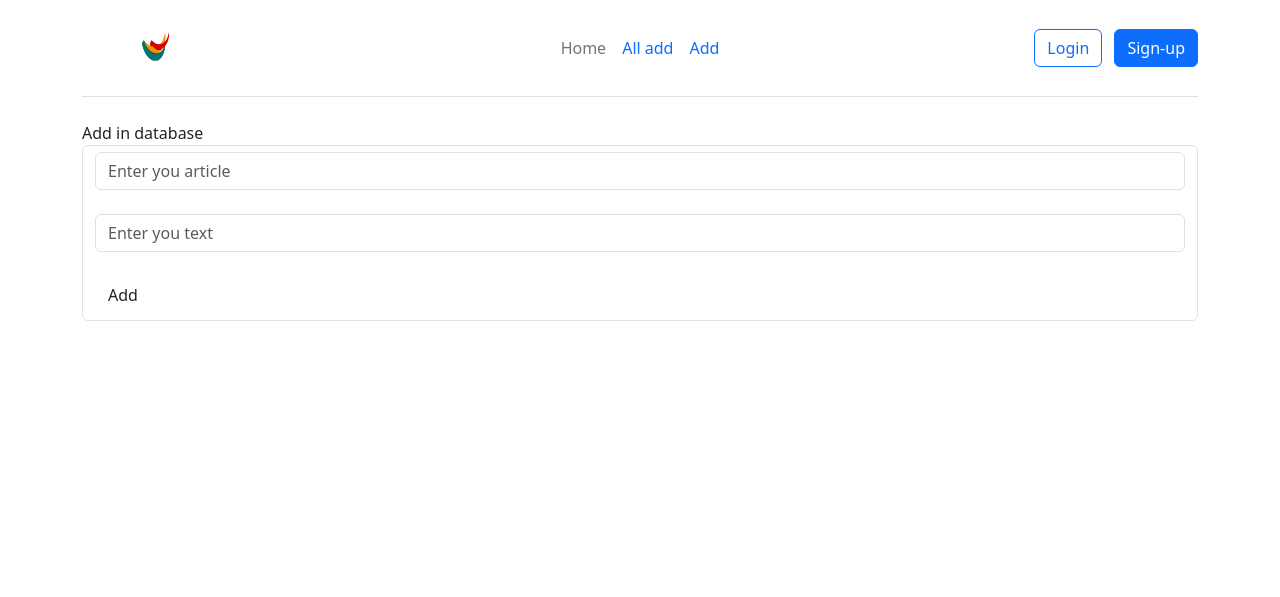
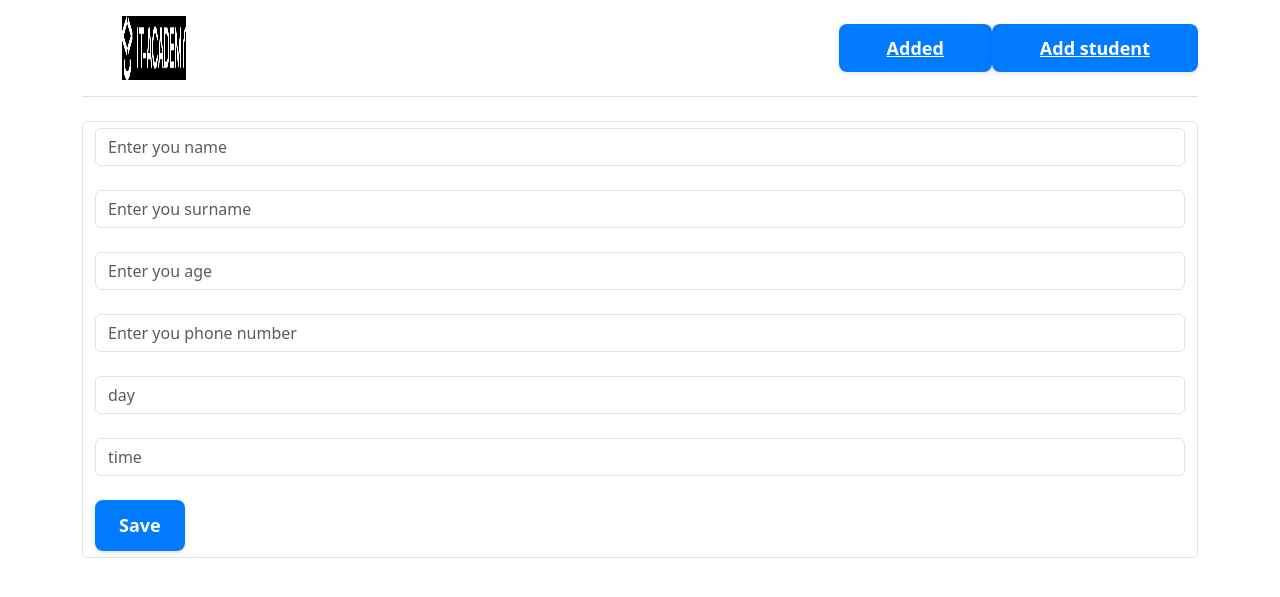
Before and after one commit to Elmar-Izmaylov/CRM, a Flask app: page /create in a window 1280 px wide. Shown: the top 597 px of the page. Run offline with Flask 3, Linux system fonts and the light colour scheme.

Commit message:
first commit

```diff
--- a/app.py
+++ b/app.py
@@ -2,28 +2,25 @@ from flask import Flask, render_template, request, redirect
 from flask_sqlalchemy import SQLAlchemy
 
 app = Flask(__name__)
-app.config['SQLALCHEMY_DATABASE_URI'] = 'sqlite:///project.db'
+app.config['SQLALCHEMY_DATABASE_URI'] = 'sqlite:///users.db'
 
 db = SQLAlchemy(app)
-
 
 
 class Post(db.Model):
 
     id = db.Column(db.Integer, primary_key=True)
-    title = db.Column(db.String(300), nullable=False)
-    text = db.Column(db.Text, nullable=False)
+    name = db.Column(db.String(255))
+    surname = db.Column(db.String(255))
+    age = db.Column(db.String(255))
+    phone = db.Column(db.String(255))
+    time = db.Column(db.String(255))
+    day = db.Column(db.String(255))
 
 
 
-@app.route("/")
-@app.route("/index")
-def home():
 
-    return render_template('index.html')
-
-
-@app.route('/posts')
+@app.route('/')
 def posts():
     # Take from data_baze
     posts = Post.query.all()
@@ -36,10 +33,14 @@ def create():
 
     if request.method == 'POST':
 
-        title = request.form['title']
-        text = request.form['text']
+        name = request.form['name']
+        surname = request.form['surname']
+        age = request.form['age']
+        phone = request.form['phone']
+        time = request.form['time']
+        day = request.form['day']
 
-        post = Post(title=title, text=text)
+        post = Post(name=name,surname=surname, age=age, phone=phone, time=time, day=day)
 
         try:
             # ADD in data_base
@@ -65,4 +66,4 @@ if __name__ == '__main__':
         db.create_all()
 
     # Finally, run the Flask application
-    app.run()
+    app.run(debug=True)
--- a/static/css/main.css
+++ b/static/css/main.css
@@ -11,3 +11,37 @@ header{
     width: 64px;
 
 }
+.btn {
+    padding: 12px 24px;
+    font-size: 18px;
+    font-weight: bold;
+    color: #fff;
+    background-color: #007BFF;
+    border: none;
+    border-radius: 8px;
+    cursor: pointer;
+    box-shadow: 0 2px 4px rgba(0, 0, 0, 0.1);
+    transition: background-color 0.2s ease-in-out;
+}
+
+.btn:hover {
+    background-color: #0056b3;
+}
+
+
+.bt {
+    padding: 12px 24px;
+    font-size: 18px;
+    font-weight: bold;
+    color: #fff;
+    background-color: #007BFF;
+    border: none;
+    border-radius: 8px;
+    cursor: pointer;
+    box-shadow: 0 2px 4px rgba(0, 0, 0, 0.1);
+    transition: background-color 0.2s ease-in-out;
+}
+
+.bt:hover {
+    background-color: #0056b3;
+}
--- a/templates/base.html
+++ b/templates/base.html
@@ -19,16 +19,11 @@
             </div>
 
             <ul class="nav col-12 col-md-auto mb-2 justify-content-center mb-md-0">
-              <li><a href="{{ url_for('home') }}" class="nav-link px-2 link-secondary">Home</a></li>
-              <li><a href="{{ url_for('posts') }}" class="nav-link px-2">All add</a></li>
-              <li><a href="{{ url_for('create') }}" class="nav-link px-2">Add</a></li>
-
+              <li><a href="{{ url_for('posts') }}" class="bt px-5">Added</a></li>
+              <li><a href="{{ url_for('create') }}" class="bt px-5">Add student</a></li>
             </ul>
 
-            <div class="col-md-3 text-end">
-              <button type="button" class="btn btn-outline-primary me-2">Login</button>
-              <button type="button" class="btn btn-primary">Sign-up</button>
-            </div>
+
 
         </header>
     {% block body %}{% endblock  %}
--- a/templates/create.html
+++ b/templates/create.html
@@ -2,18 +2,24 @@
 
 
 {% block title %}
-    Add in database
+    Add
 {% endblock %}
 
 
 {% block body %}
-    Add in database
+
 
 
 <form method="post" class="form-control">
-    <input type="text" name="title" placeholder="Enter you article" class="form-control"><br>
-    <input type="text" name="text" placeholder="Enter you text" class="form-control"><br>
+    <input type="text" name="name" placeholder="Enter you name" class="form-control"><br>
+    <input type="text" name="surname" placeholder="Enter you surname" class="form-control"><br>
+    <input type="text" name="age" placeholder="Enter you age" class="form-control"><br>
+    <input type="text" name="phone" placeholder="Enter you phone number" class="form-control"><br>
+    <input type="text" name="day" placeholder="day" class="form-control"><br>
+    <input type="text" name="time" placeholder="time" class="form-control"><br>
 
-    <button class="btn" type="submit" >Add</button>
+
+
+    <button class="btn" type="submit">Save</button>
 </form>
 {% endblock %}
```
Also changed, not shown: templates/index.html (deleted, +0 -80 lines), templates/posts.html (+52 -6 lines), instance/project.db (deleted), instance/users.db (added), static/img/logo.png.
